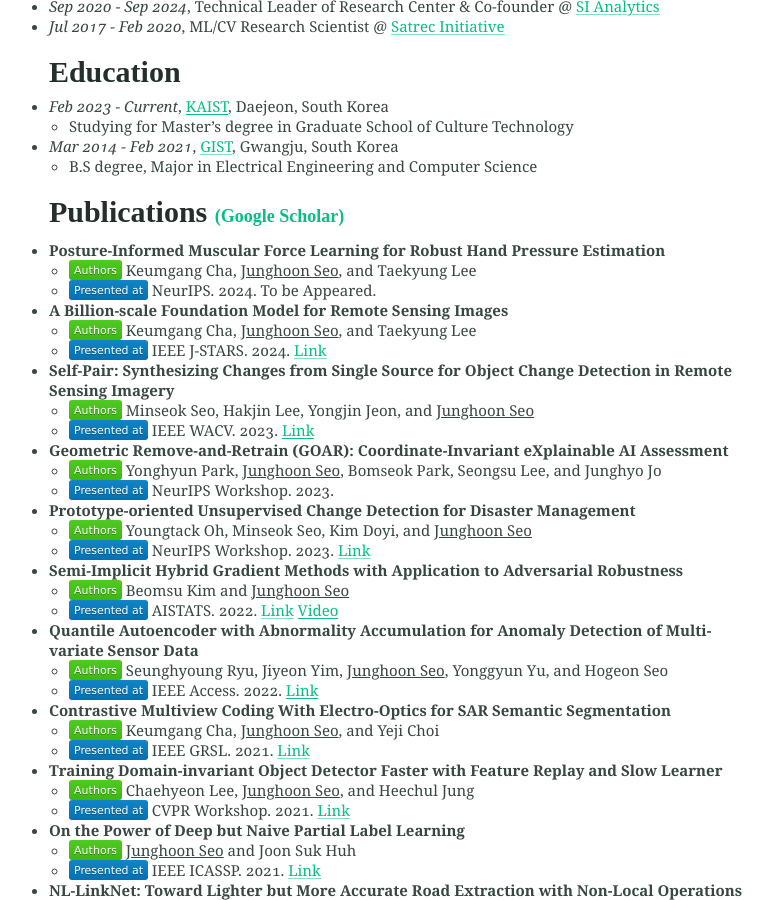
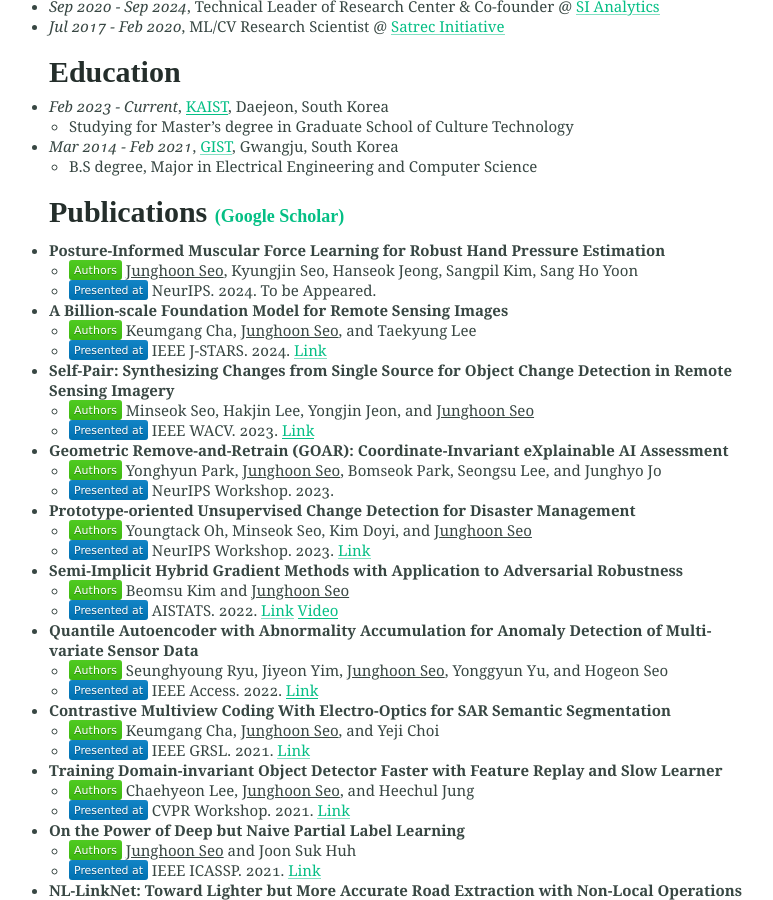
Before and after one commit to mikigom/mikigom.github.io, a Jekyll site: the page built from index.md, in a window 1280 px wide and 900 px high, scrolled down 760 px. Shown: the whole window, without its empty margins (234-1007 px from the left). Built offline with Jekyll 4.4.1, drawn with Linux system fonts in a browser that asks for light colours.

Commit message:
Update index.md

```diff
--- a/index.md
+++ b/index.md
@@ -26,7 +26,7 @@
 
 ### Publications <span style="font-size:0.6em;">[(Google Scholar)](https://scholar.google.com/citations?user=9KBQk-YAAAAJ&hl=en)</span>
 * **Posture-Informed Muscular Force Learning for Robust Hand Pressure Estimation**
-  - <img height="10" src="/assets/-Authors-brightgreen.svg"> Keumgang Cha, <U>Junghoon Seo</U>, and Taekyung Lee
+  - <img height="10" src="/assets/-Authors-brightgreen.svg"> <U>Junghoon Seo</U>, Kyungjin Seo, Hanseok Jeong, Sangpil Kim, Sang Ho Yoon
   - <img height="10" src="/assets/-Presented%20at-blue.svg"> NeurIPS. 2024. To be Appeared.
 * **A Billion-scale Foundation Model for Remote Sensing Images**
   - <img height="10" src="/assets/-Authors-brightgreen.svg"> Keumgang Cha, <U>Junghoon Seo</U>, and Taekyung Lee
```
